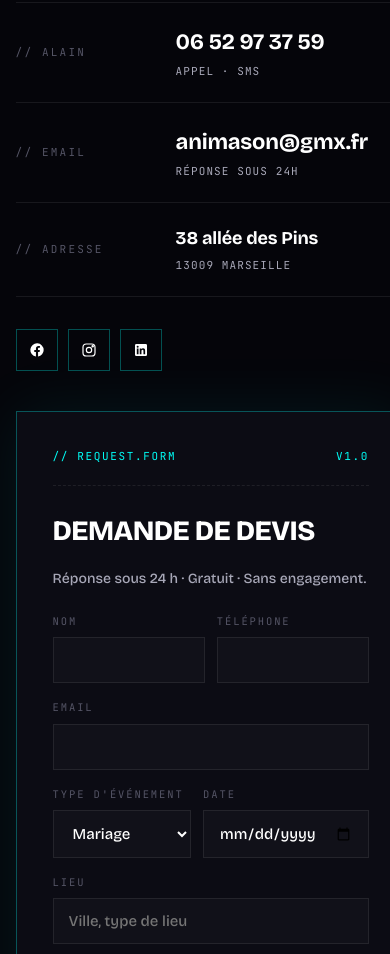
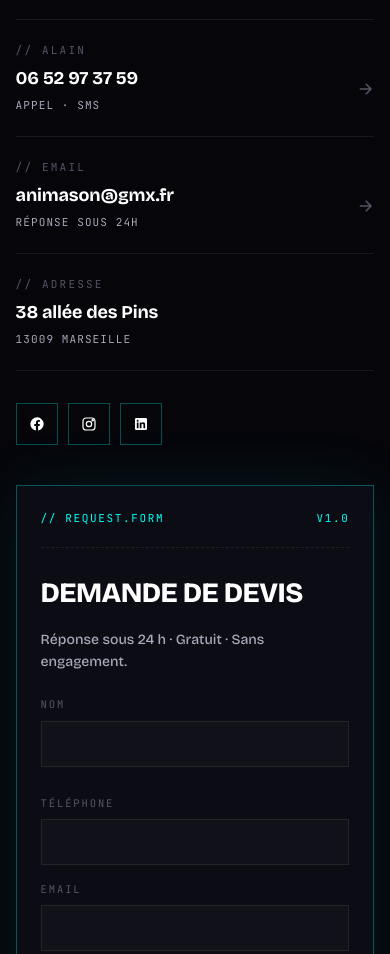
Before and after one commit to gvdtpro/maquette-animason, a website: page index.html in a window 390 px wide. Shown: the part 10465-11419 px from the top of the page. Drawn offline with nearby package versions, Linux system fonts and the light colour scheme.

Commit message:
Fix responsive contact section under 500px

```diff
--- a/index.html
+++ b/index.html
@@ -739,6 +739,13 @@ section{padding:110px 0;position:relative;z-index:5}
 .form-note{font-family:var(--f-mono);font-size:10.5px;color:var(--ink-faint);margin-top:14px;text-align:center;letter-spacing:.1em;text-transform:uppercase}
 
 @media (max-width:980px){.contact{grid-template-columns:1fr;gap:40px}.form-panel{position:static}}
+@media (max-width:500px){
+  .contact__item{grid-template-columns:1fr auto;gap:4px 14px;row-gap:6px}
+  .contact__label{grid-column:1/-1}
+  .contact__value{font-size:18px}
+  .form-panel{padding:24px}
+  .form-row{grid-template-columns:1fr}
+}
 
 /* socials */
 .socials{display:flex;gap:10px;margin-top:32px}
```
Also changed, not shown: 1 other file.
